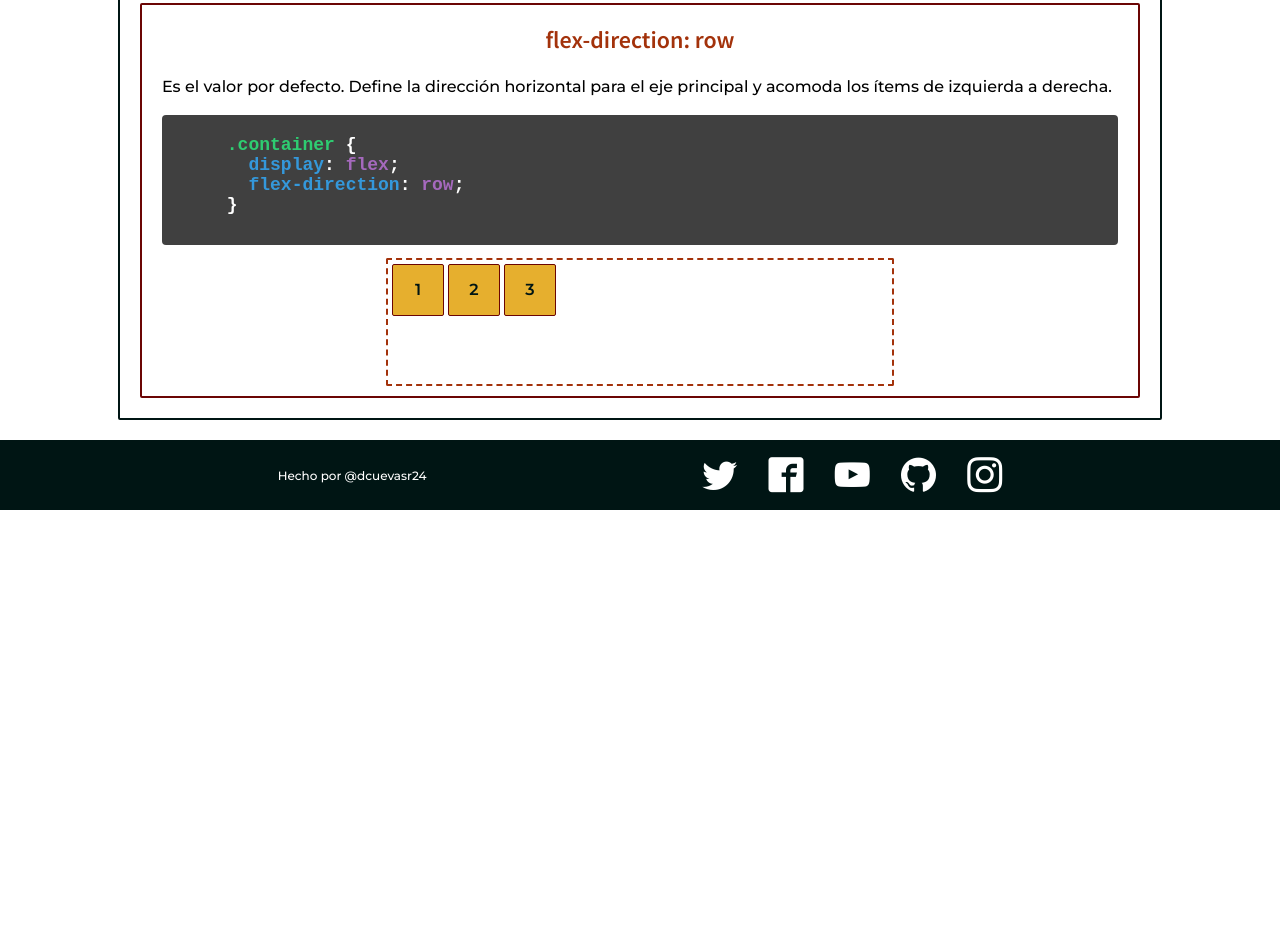
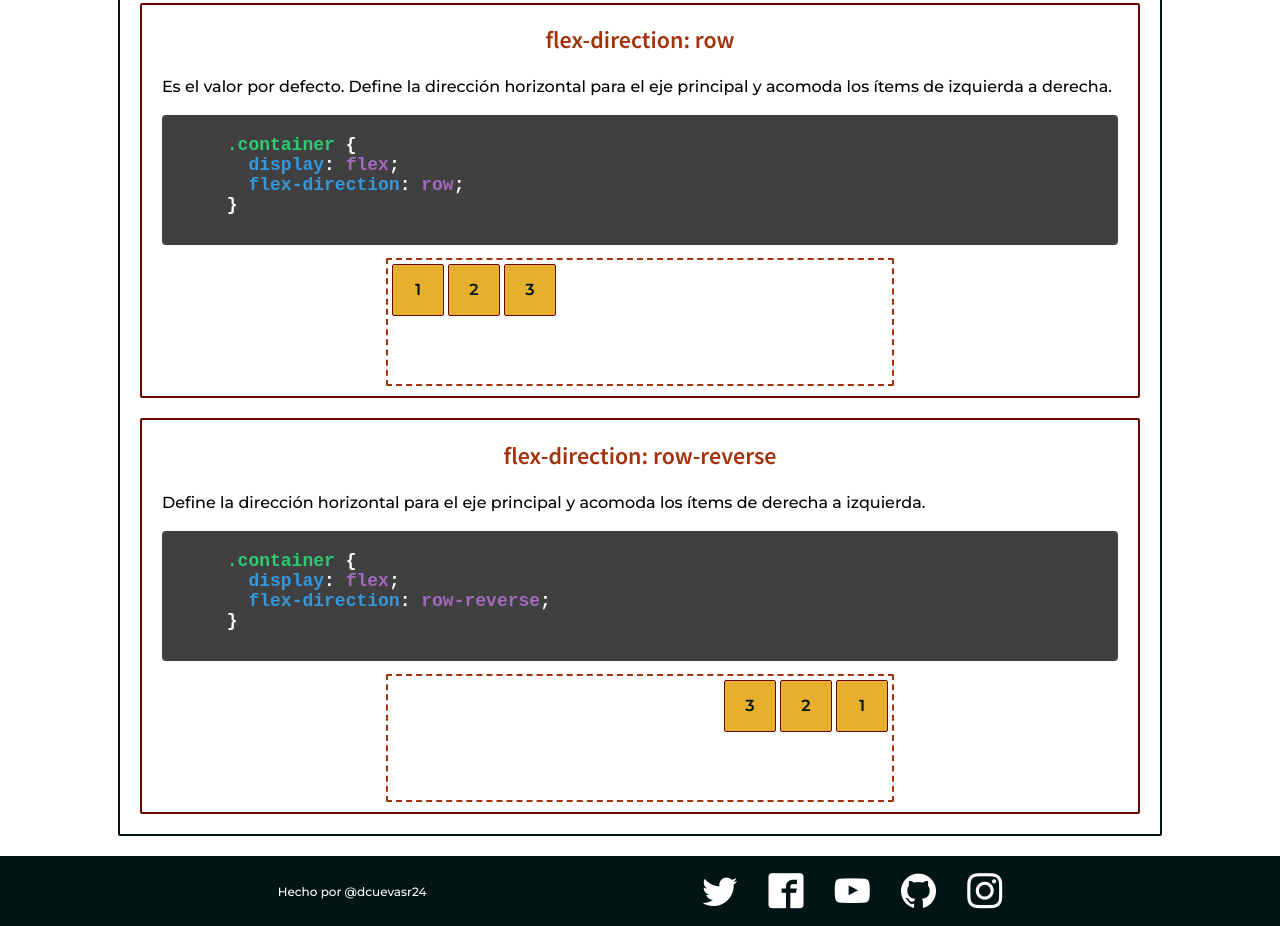
Before and after one commit to dcuevas24/Guia_FlexBox, a plain HTML site: page container.html in a window 1280 px wide. Shown: the part 386-1312 px from the top of the page. Before the commit the page ends 896 px from the top, so only its background shows below. Drawn offline with Linux system fonts and the light colour scheme; files whose address does not match are found by name.

Commit message:
propiedad row-reverse

```diff
--- a/container.html
+++ b/container.html
@@ -65,6 +65,25 @@
               <div class="item">3</div>
             </div>
           </div>
+          <div class="container_3">
+          <h2 class="subtitle">flex-direction: row-reverse</h2>
+          <p class="paragraph">
+            Define la dirección horizontal para el eje principal y acomoda los ítems de derecha a izquierda.
+          </p>
+            <pre class="language">
+      <code class="language_css">
+      <span class="selector">.container</span><span class="points"> {</span>
+        <span class="property">display</span><span class="points">:</span><span class="value"> flex</span><span class="points">;</span>
+        <span class="property">flex-direction</span><span class="points">:</span><span class="value"> row-reverse</span><span class="points">;</span>
+      <span class="points">}</span>
+      </code>
+          </pre>
+            <div class="container_5">
+              <div class="item">1</div>
+              <div class="item">2</div>
+              <div class="item">3</div>
+            </div>
+          </div>
         </div>
       </div>
     </section>
--- a/css/estilos.css
+++ b/css/estilos.css
@@ -250,3 +250,16 @@ h6 {
   height: 50px;
   margin: 2px;
 }
+
+.container_5 {
+  border: 2px dashed var(--chinese-red);
+  border-radius: 2px;
+  margin-bottom: 10px;
+  width: 500px;
+  height: 120px;
+  padding: 2px;
+  margin-left: auto;
+  margin-right: auto;
+  display: flex;
+  flex-direction: row-reverse;
+}
```
